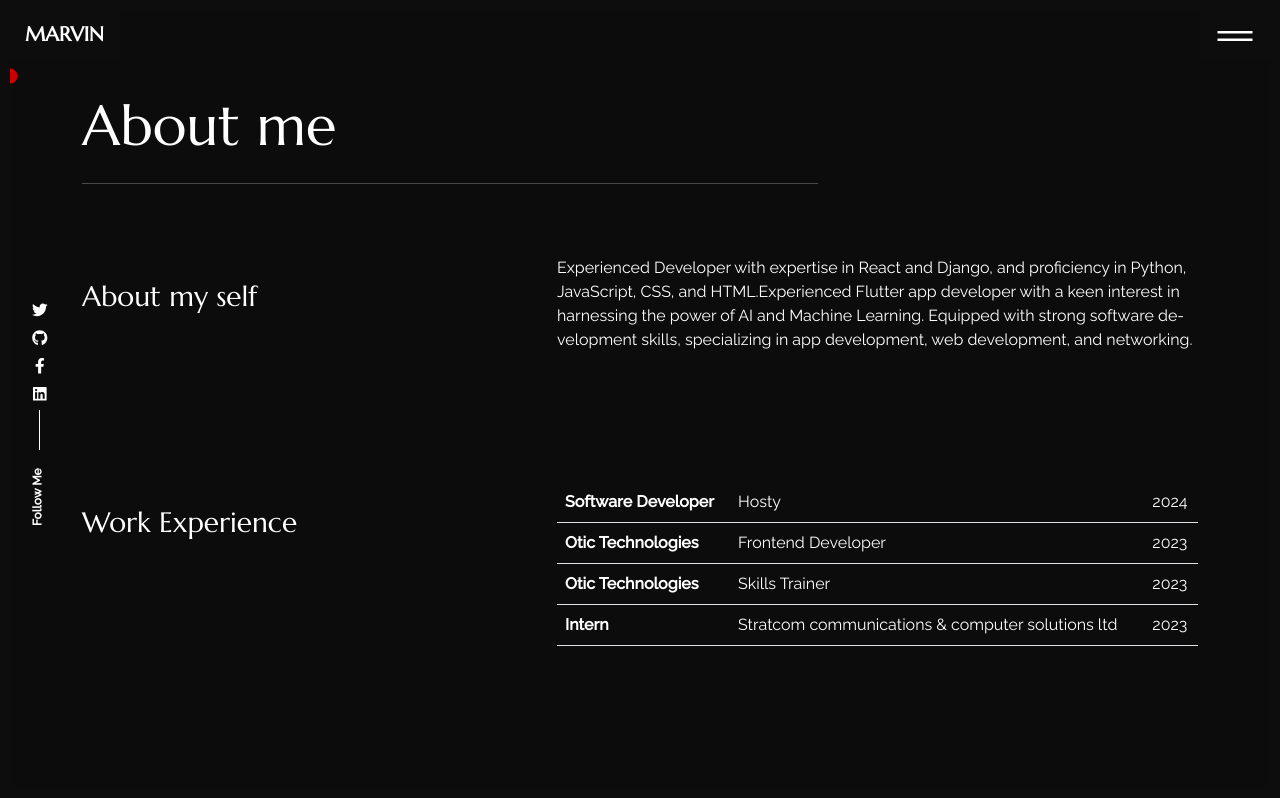
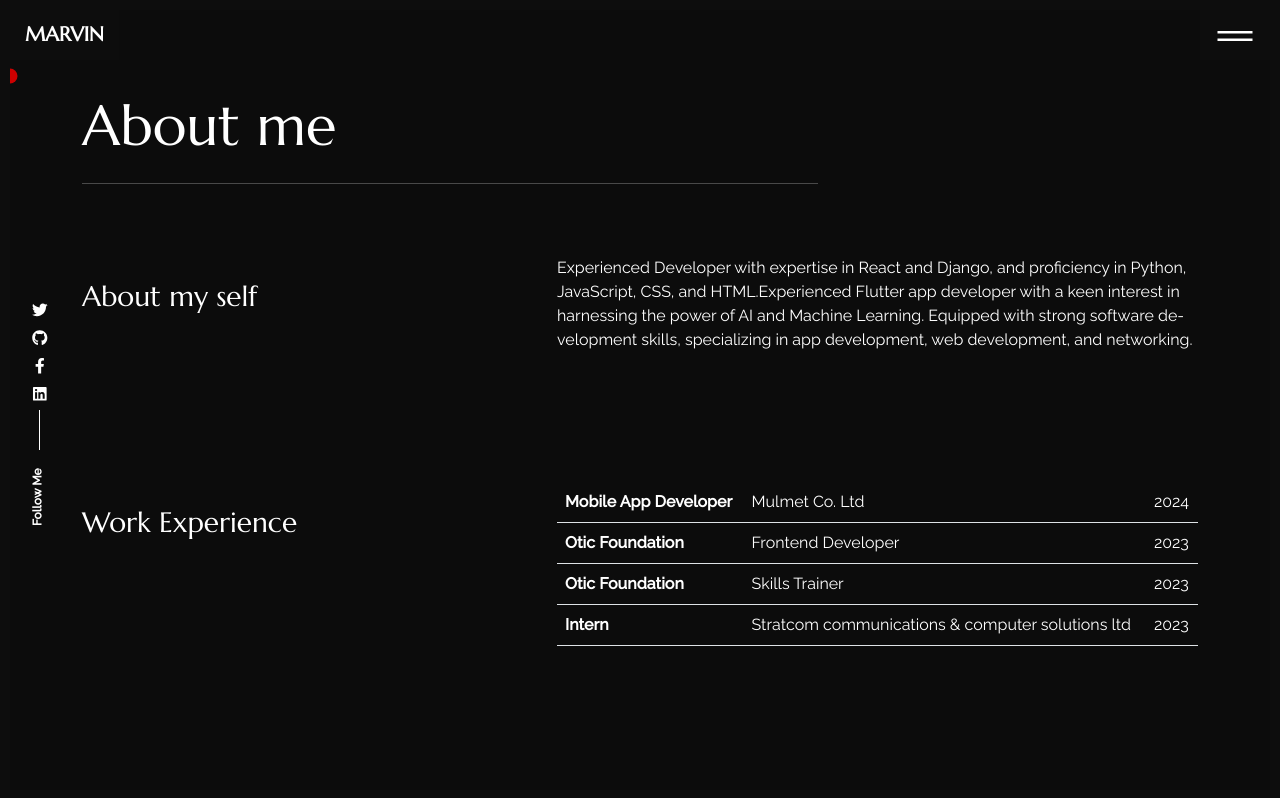
Before and after one commit to RusokeMarvin/react-portfolio-master, a React (Create React App) app: page /about in a window 1280 px wide. Shown: the top 798 px of the page. Built offline with nearby package versions, Linux system fonts and the light colour scheme.

Commit message:
companies

```diff
--- a/src/content_option.js
+++ b/src/content_option.js
@@ -20,17 +20,17 @@ const dataabout = {
     aboutme: "Experienced Developer with expertise in React and Django, and proficiency in Python, JavaScript, CSS, and HTML.Experienced Flutter app developer with a keen interest in harnessing the power of AI and Machine Learning. Equipped with strong software development skills, specializing in app development, web development, and networking.",
 };
 const worktimeline = [{
-        jobtitle: "Software Developer",
-        where: "Hosty",
+        jobtitle: "Mobile App Developer",
+        where: "Mulmet Co. Ltd",
         date: "2024",
     },
     {
-        jobtitle: "Otic Technologies",
+        jobtitle: "Otic Foundation",
         where: "Frontend Developer",
         date: "2023",
     },
     {
-        jobtitle: "Otic Technologies",
+        jobtitle: "Otic Foundation",
         where: "Skills Trainer",
         date: "2023",
     },
```
